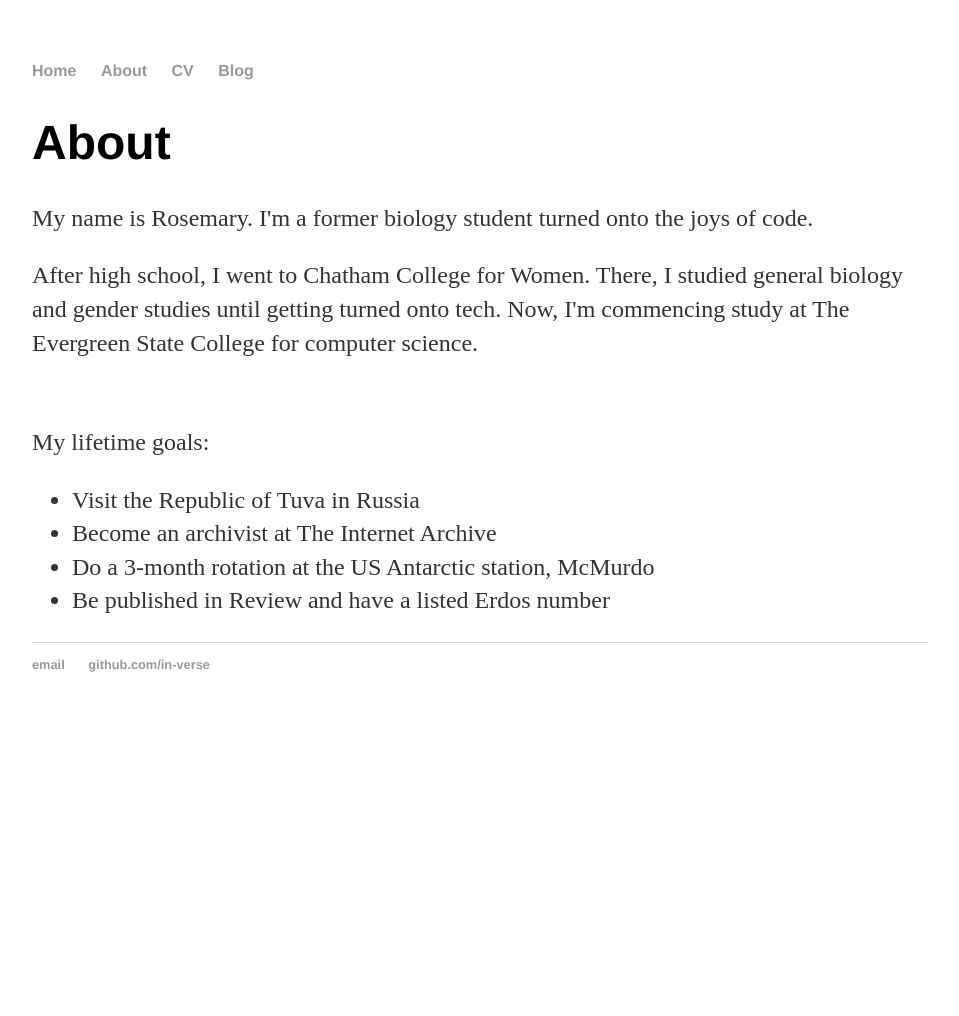
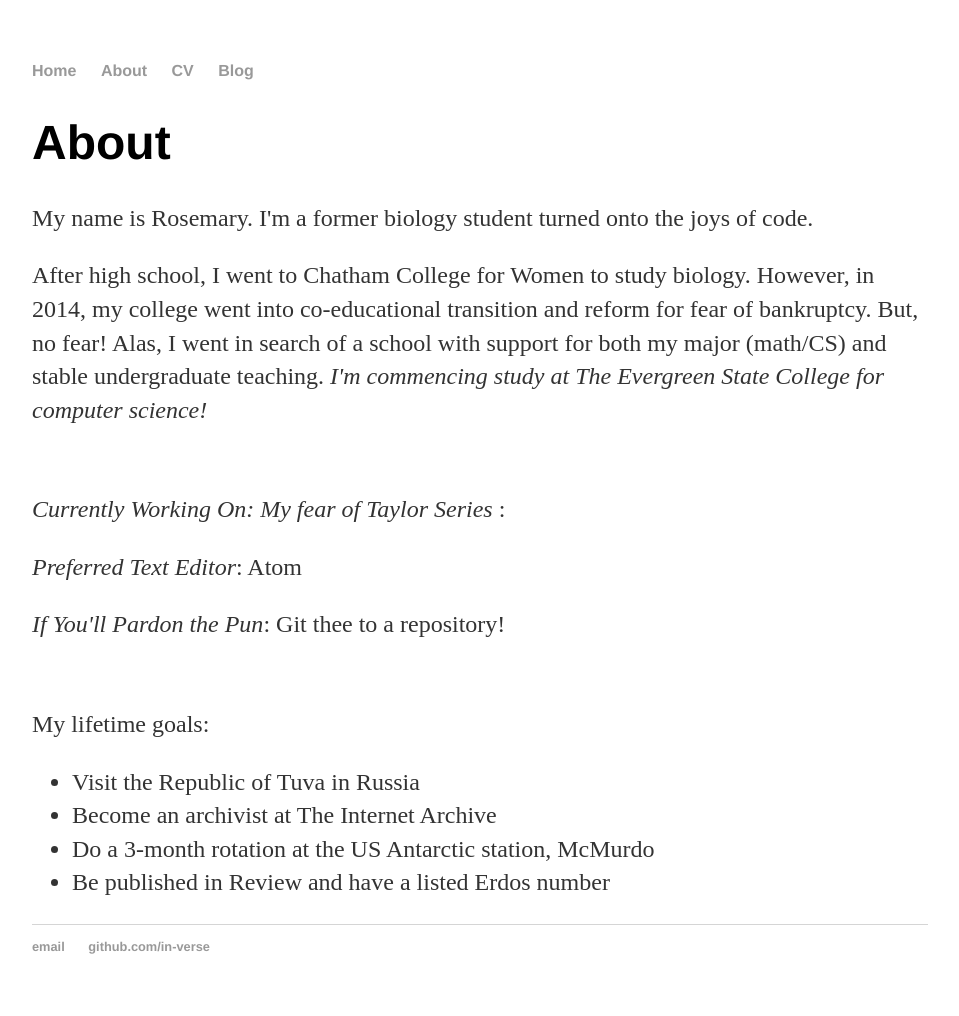
Before and after one commit to In-Verse/in-verse.github.io, a Jekyll site: the page built from about/index.html, in a window 1280 px wide. Shown: the whole page, without its empty margins (160-1119 px from the left). Built offline with Jekyll 4.4.1, drawn with Linux system fonts in a browser that asks for light colours; before the commit the page ends 900 px from its top, so only the background shows below that.

Commit message:
Update index.html

```diff
--- a/about/index.html
+++ b/about/index.html
@@ -6,7 +6,13 @@ title: About Rosemary
 		<div class="about">
 			<h1>About</h1>
 			<p>My name is Rosemary. I'm a former biology student turned onto the joys of code.</p>
-			<p>After high school, I went to Chatham College for Women. There, I studied general biology and gender studies until getting turned onto tech. Now, I'm commencing study at The Evergreen State College for computer science.</p>
+			<p>After high school, I went to Chatham College for Women to study biology. However, in 2014, my college went into co-educational transition and reform for fear of bankruptcy. But, no fear!
+			Alas, I went in search of a school with support for both my major (math/CS) and stable undergraduate teaching.
+			<em>I'm commencing study at The Evergreen State College for computer science!</em></p>
+			<br>
+			<p><em>Currently Working On: My fear of Taylor Series </em>: </p>
+			<p><em>Preferred Text Editor</em>: Atom</p>
+			<p><em>If You'll Pardon the Pun</em>: Git thee to a repository!</p>
 			<br>
 			<p>My lifetime goals:</p>
 			<ul class="contacts">
```
